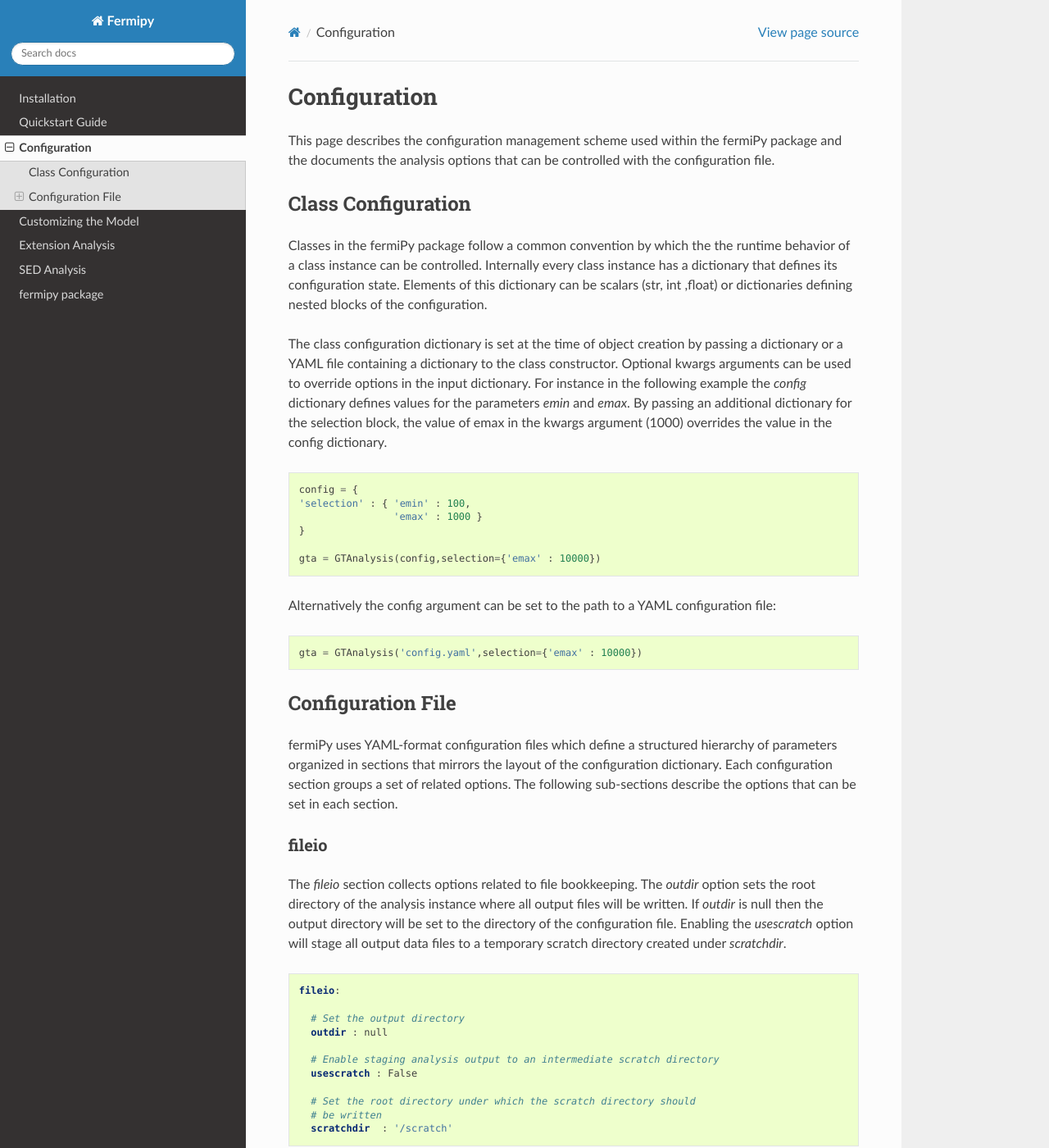
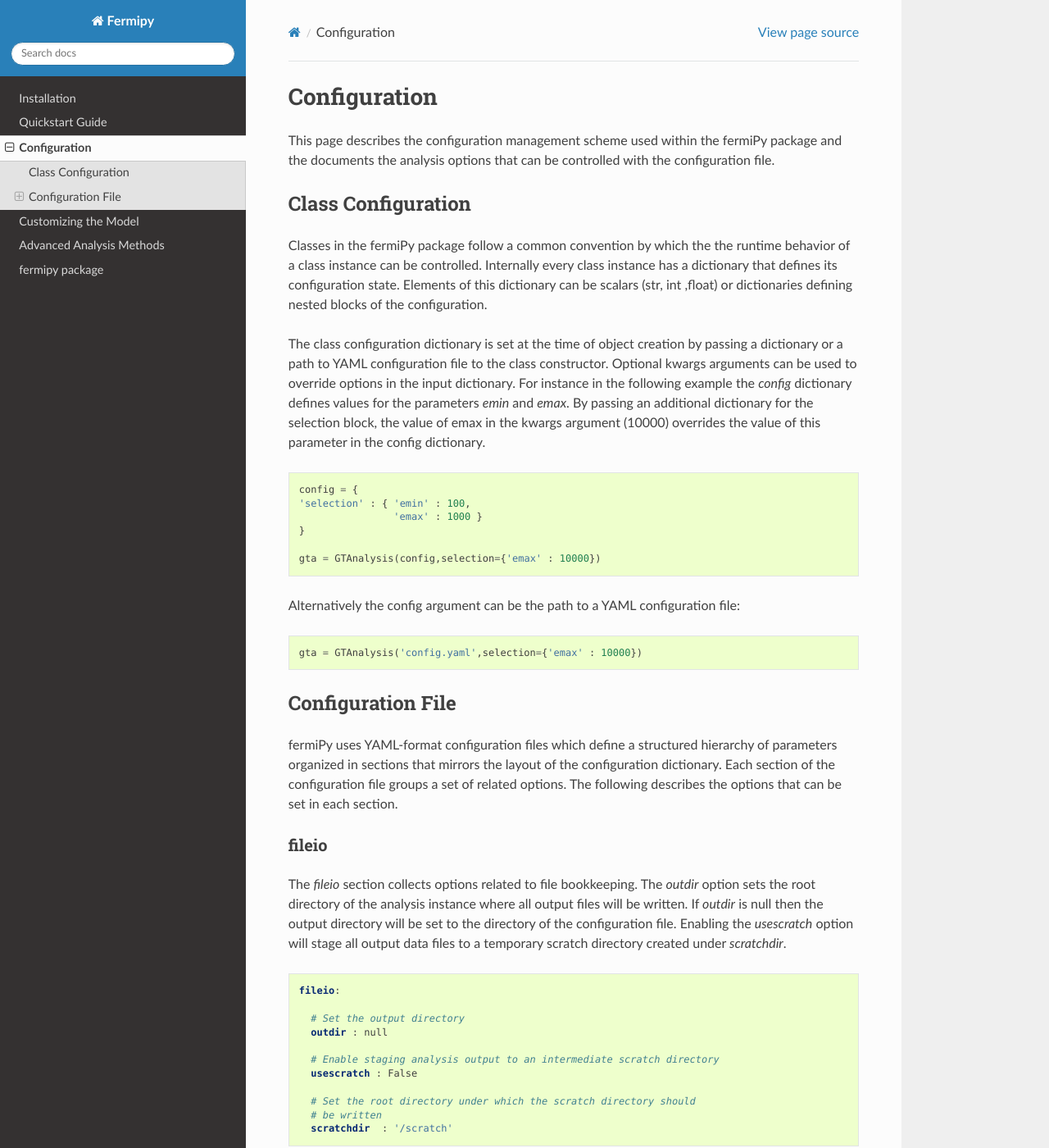
Before and after one commit to fermiPy/fermipy, a Sphinx documentation site: the page built from docs/config.rst, in a window 1280 px wide and 1400 px high. Shown: the whole window at 82% size. Built offline with Sphinx 7.4.7 and the Read the Docs theme 2.0.0, drawn with Linux system fonts in a browser that asks for light colours; the version number could not be read and is left out.

```diff
--- a/docs/config.rst
+++ b/docs/config.rst
@@ -20,13 +20,13 @@
 configuration.
 
 The class configuration dictionary is set at the time of object
-creation by passing a dictionary or a YAML file containing a
-dictionary to the class constructor.  Optional kwargs arguments can be
-used to override options in the input dictionary.  For instance in the
+creation by passing a dictionary or a path to YAML configuration file
+to the class constructor.  Optional kwargs arguments can be used to
+override options in the input dictionary.  For instance in the
 following example the *config* dictionary defines values for the
 parameters *emin* and *emax*.  By passing an additional dictionary for
-the selection block, the value of emax in the kwargs argument (1000)
-overrides the value in the config dictionary.
+the selection block, the value of emax in the kwargs argument (10000)
+overrides the value of this parameter in the config dictionary.
 
 .. code-block:: python
 
@@ -37,7 +37,7 @@
 
    gta = GTAnalysis(config,selection={'emax' : 10000})
 
-Alternatively the config argument can be set to the path to a YAML
+Alternatively the config argument can be the path to a YAML
 configuration file:
 
 .. code-block:: python
@@ -50,10 +50,10 @@
 ##################################
 
 fermiPy uses YAML-format configuration files which define a structured
-hierarchy of parameters organized in sections that mirrors the layout of
-the configuration dictionary.  Each configuration section groups a set
-of related options.  The following sub-sections describe the options
-that can be set in each section.
+hierarchy of parameters organized in sections that mirrors the layout
+of the configuration dictionary.  Each section of the configuration
+file groups a set of related options.  The following describes the
+options that can be set in each section.
 
 fileio
 ------
--- a/docs/index.rst
+++ b/docs/index.rst
@@ -34,8 +37,7 @@
    quickstart
    config
    model
-   extension
-   sed
+   advanced/index
    fermipy
 
 
```
Also changed, not shown: other parts of docs/index.rst (+3 -0 lines), docs/advanced/index.rst (added, +14 -0 lines), docs/advanced/extension.rst (renamed from docs/extension.rst), docs/advanced/sed.rst (renamed from docs/sed.rst), 6 other files.
